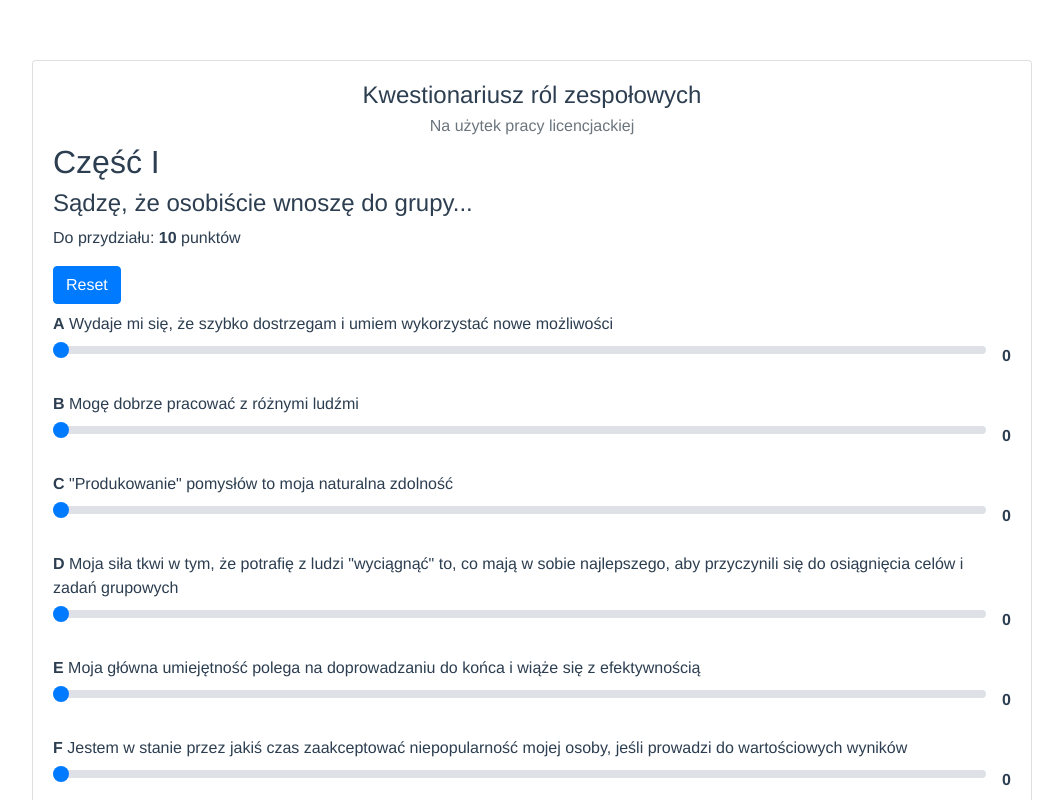
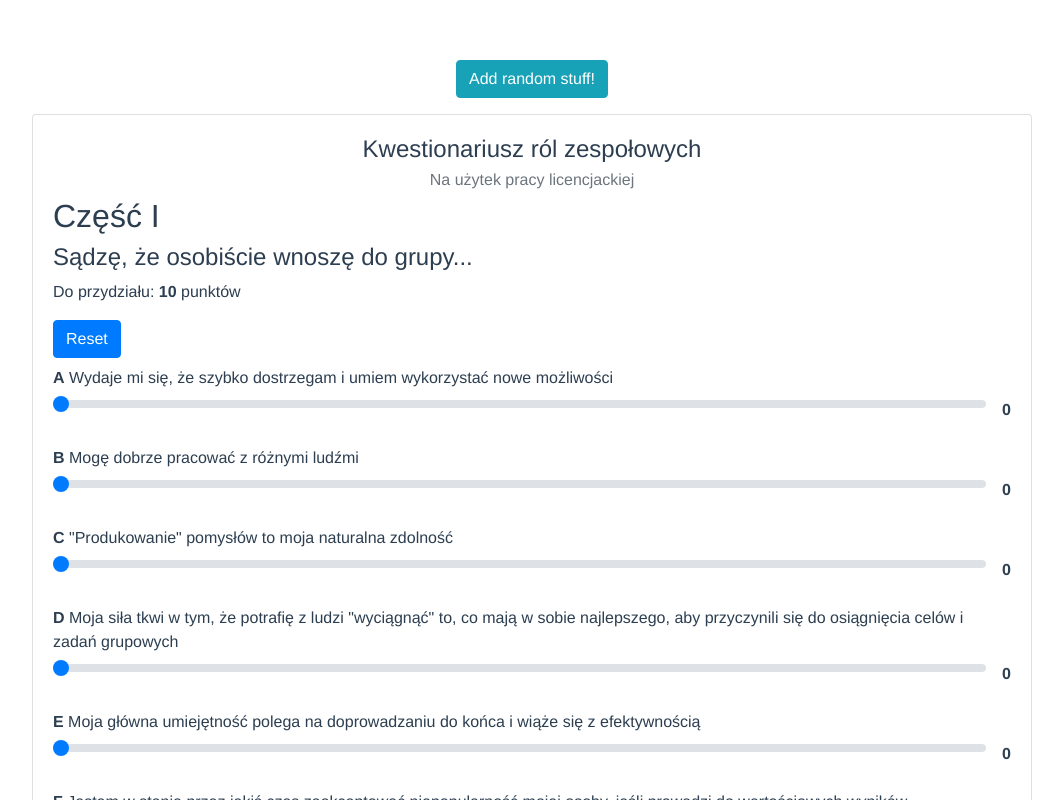
Before and after one commit to christopher-dabrowski/kwestionariusz-rol-zespolowych, a Vue app: page / in a window 1280 px wide. Shown: the top 800 px of the page, without its empty margins (108-1171 px from the left). Built offline with nearby package versions, Linux system fonts and the light colour scheme.

Commit message:
Button for adding random stuff

```diff
--- a/src/App.vue
+++ b/src/App.vue
@@ -2,6 +2,9 @@
   <div id="app">
     <!-- <img alt="Vue logo" src="./assets/logo.png" /> -->
     <!-- <HelloWorld msg="Welcome to Your Vue.js App" /> -->
+    <b-button class="mb-3" variant="info" @click="addRandomStuffToFB"
+      >Add random stuff!</b-button
+    >
     <b-card
       title="Kwestionariusz ról zespołowych"
       sub-title="Na użytek pracy licencjackiej"
@@ -36,12 +39,12 @@
 <script>
 import Section from "./components/Section";
 import sections from "./sectionsData";
-// import Option from "./components/Option";
+import { questionnairesCollections } from "./firebase";
 
 export default {
   name: "App",
   components: {
-    Section
+    Section,
     // Option,
   },
   data() {
@@ -102,7 +105,22 @@ export default {
     //   this.g = 0;
     //   this.h = 0;
     // },
-  }
+    addRandomStuffToFB() {
+      // TODO: Remove me!
+
+      questionnairesCollections
+        .add({
+          name: "John",
+          points: 10,
+        })
+        .then((id) => {
+          console.log(id);
+        })
+        .catch((e) => {
+          console.error(e);
+        });
+    },
+  },
 };
 </script>
 
```
